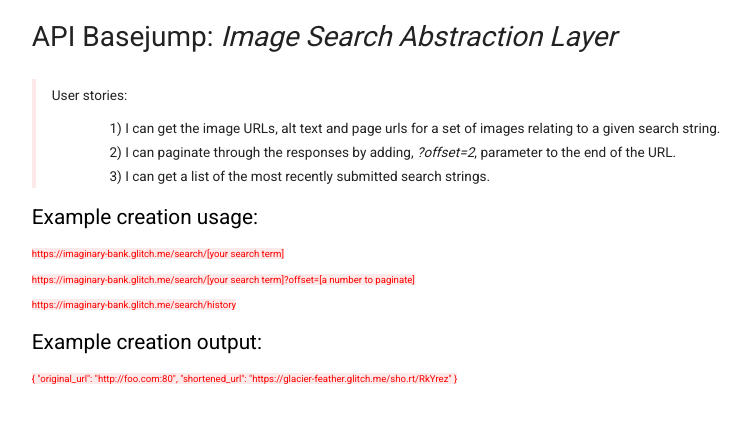
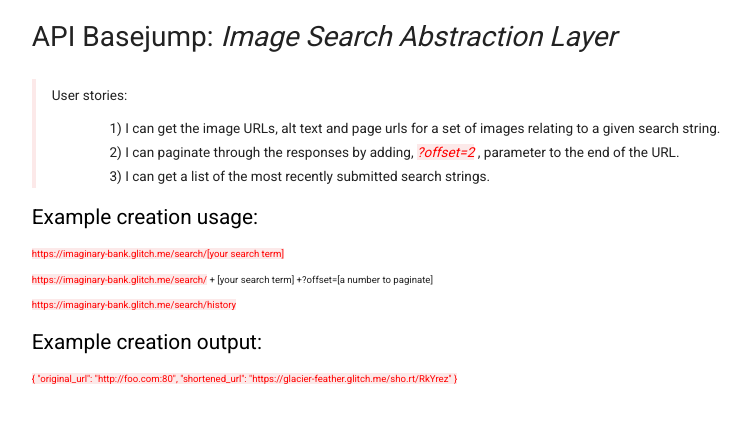
Before and after one commit to JP-Dub/image-search, a website: page views/index.html in a window 1280 px wide. Shown: the whole page, without its empty margins (71-822 px from the left). Drawn offline with Linux system fonts and the light colour scheme.

Commit message:
📊🛩 Checkpoint

```diff
--- a/views/index.html
+++ b/views/index.html
@@ -14,14 +14,15 @@
         <header>API Basejump: <em>Image Search Abstraction Layer</em></header><br>
         <article>
         <p>User stories:</p>
-          <p class="user">1) I can get the image URLs, alt text and page urls for a set of images relating to a given search string.<br> 2) I can paginate through the responses by adding, <em>?offset=2</em>, parameter to the end of the URL.<br> 3) I can get a list of the most recently submitted search strings.</p>
+          <p class="user">1) I can get the image URLs, alt text and page urls for a set of images relating to a given search string.<br> 2) I can paginate through the responses by adding, <em><mark>?offset=2</mark>
+            </em>, parameter to the end of the URL.<br> 3) I can get a list of the most recently submitted search strings.</p>
         </article>
           <footer>
           <p class="example">
             Example creation usage:
           </p>
             <p><mark>https://imaginary-bank.glitch.me/search/[your search term]</mark></p>
-            <p><mark>https://imaginary-bank.glitch.me/search/[your search term]?offset=[a number to paginate]</mark></p>
+            <p><mark>https://imaginary-bank.glitch.me/search/</mark> + [your search term] +?offset=[a number to paginate]</mark></p>
             <p><mark>https://imaginary-bank.glitch.me/search/history</mark></p>
           <p class="example">
             Example creation output:
```
